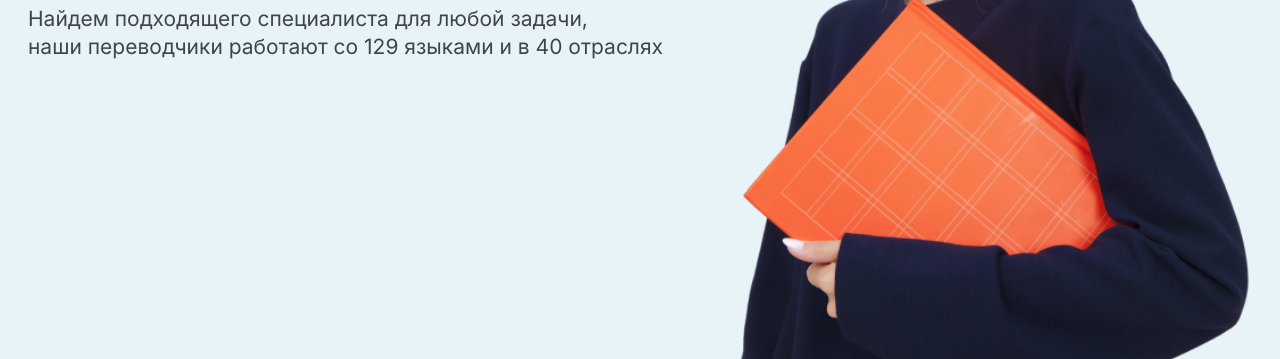
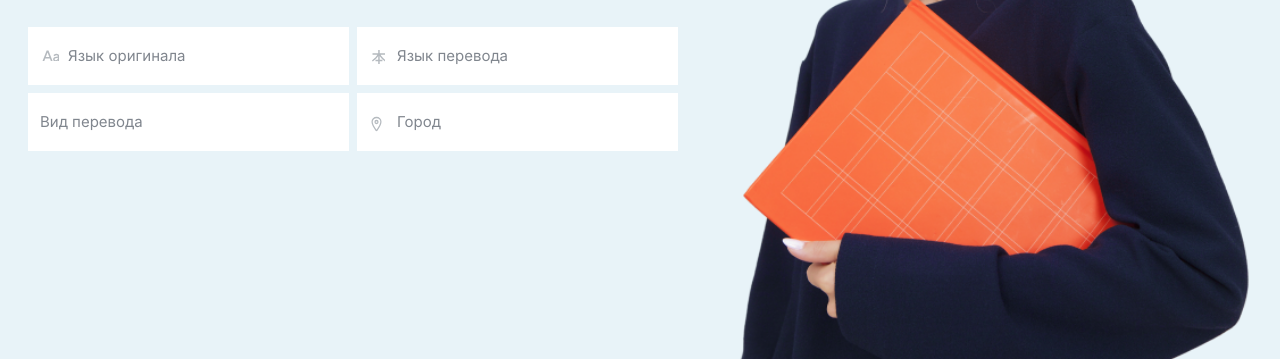
Before and after one commit to Andresh-maker/belingua-pages, a website: page src/index.html in a window 1280 px wide. Shown: the part 485-844 px from the top of the page. Drawn offline with nearby package versions, Linux system fonts and the light colour scheme; files that its build step writes are made by us from their sources.

Commit message:
added block forms

```diff
--- a/src/assets/scss/_vars.scss
+++ b/src/assets/scss/_vars.scss
@@ -1,5 +1,7 @@
 $grey-1: #030F30;
 $grey-2: #3F4350;
+$grey-3: #80868E;
+$grey-4: #525962;
 $act: #5753D0;
 $text-color: white;
 
--- /dev/null
+++ b/src/assets/scss/blocks/btn.scss
@@ -0,0 +1,15 @@
+.btn{
+  background: $act;
+  display: flex;
+  justify-content: center;
+  align-items: center;
+  color: $text-color;
+  box-shadow: none;
+  outline: none;
+  border: none;
+  .small{
+    border-radius: 4px;
+    padding: 8px 16px;
+    font-size: 15px;
+  }
+}
--- a/src/assets/scss/blocks/forms.scss
+++ b/src/assets/scss/blocks/forms.scss
@@ -1,22 +1,59 @@
-.main-screen__forms {
-  form.forms-language {
-    .forms-language__group {
-      input#forms-language__original.forms-language__original {}
-      label {}
+form.forms-language {
+  overflow: hidden;
+  display: flex;
+  flex-wrap: wrap;
+
+  .forms-language__group {
+    max-width: 321px;
+    width: 100%;
+    position: relative;
+    margin: 8px 8px 0px 0px;
+    overflow: hidden;
+
+    &:nth-child(even) {
+      margin-right: 0;
     }
-    .forms-language__group {
-      input#forms-language__translation.forms-language__translation {}
-      label {}
+
+    i.Aa, i.union, i.location {
+      position: absolute;
+      top: 40%;
+      left: 14px;
     }
-    .forms-language__group {
-      select#forms-language__view.forms-language__view {
-        option {}
+
+    input {
+      padding-left: 40px;
+      width: 100%;
+      height: 56px;
+      outline: none;
+      border: none;
+      font-size: 15px;
+      position: relative;
+
+      &:focus + label {
+        top: 7px;
+        color: $grey-4;
+        font-size: 13px;
       }
-      label {}
+      &.dropdown{
+        padding-left: 12px;
+      }
+      &.dropdown + label{
+        left: 12px;
+      }
     }
-    .forms-language__group {
-      input#forms-language__location.language__location {}
-      label {}
+    label {
+      font-size: 15px;
+      position: absolute;
+      left: 40px;
+      top: 21px;
+      z-index: 2;
+      transition: all 80ms linear;
+      color: $grey-3;
+      &.active {
+        top: 7px;
+        color: $grey-4;
+        font-size: 13px;
+      }
     }
   }
 }
--- /dev/null
+++ b/src/assets/scss/blocks/icons.scss
@@ -0,0 +1,19 @@
+i.Aa {
+  background: url("/assets/images/input/Aa.svg");
+  width: 16.8px;
+  height: 10.65px;
+  z-index: 2;
+}
+i.union {
+  background: url("/assets/images/input/Union.svg");
+  width: 14.09px;
+  height: 14px;
+  z-index: 2;
+}
+i.location {
+  width: 11.25px;
+  height: 16.25px;
+  z-index: 2;
+  background: url("/assets/images/input/icon_20_pin.svg") no-repeat center;
+  background-size: cover;
+}
--- a/src/assets/scss/style.scss
+++ b/src/assets/scss/style.scss
@@ -27,6 +27,8 @@ body h1{
   }
 }
 @import 'blocks/page';
+@import 'blocks/btn';
+@import 'blocks/icons';
 @import 'blocks/header';
 @import 'blocks/main-screen';
 @import 'blocks/forms';
--- a/src/index.html
+++ b/src/index.html
@@ -13,34 +13,32 @@ title: Главная
                     <p>Найдем подходящего специалиста для любой задачи,<br>
                         наши переводчики работают со 129 языками и в 40 отраслях</p>
                 </div>
-<!--                <div class="main-screen__forms">-->
-<!--                    <form action="#" class="forms-language">-->
-<!--                        <div class="forms-language__group">-->
-<!--                            <input id="forms-language__original" type="text" name="forms-language__original"-->
-<!--                                   class="forms-language__original"/>-->
-<!--                            <label for="forms-language__original">Язык оригинала</label>-->
-<!--                        </div>-->
-<!--                        <div class="forms-language__group">-->
-<!--                            <input id="forms-language__translation" type="text" name="forms-language__translation"-->
-<!--                                   class="forms-language__translation"/>-->
-<!--                            <label for="forms-language__translation">Язык перевода</label>-->
-<!--                        </div>-->
-<!--                        <div class="forms-language__group">-->
-<!--                            <select id="forms-language__view" class="forms-language__view" name="forms-language__view">-->
-<!--                                <option value=""></option>-->
-<!--                                <option value="">Вид перевода</option>-->
-<!--                                <option value="">художественный перевод</option>-->
-<!--                                <option value="">специальный</option>-->
-<!--                            </select>-->
-<!--                            <label for="forms-language__view">Вид перевода</label>-->
-<!--                        </div>-->
-<!--                        <div class="forms-language__group">-->
-<!--                            <input id="forms-language__location" type="text" name="forms-language__location"-->
-<!--                                   class="language__location"/>-->
-<!--                            <label for="forms-language__location">Город</label>-->
-<!--                        </div>-->
-<!--                    </form>-->
-<!--                </div>-->
+                <div class="main-screen__forms">
+                    <form action="#" class="forms-language">
+                        <div class="forms-language__group">
+                            <i class="Aa"></i>
+                            <input id="forms-language__original" type="text" name="forms-language__original"
+                                   class="forms-language__original"/>
+                            <label for="forms-language__original">Язык оригинала</label>
+                        </div>
+                        <div class="forms-language__group">
+                            <i class="union"></i>
+                            <input id="forms-language__translation" type="text" name="forms-language__translation"
+                                   class="forms-language__translation"/>
+                            <label for="forms-language__translation">Язык перевода</label>
+                        </div>
+                        <div class="forms-language__group">
+                            <input id="forms-language__view" class="forms-language__view dropdown" name="forms-language__view" />
+                            <label for="forms-language__view">Вид перевода</label>
+                        </div>
+                        <div class="forms-language__group">
+                            <i class="location"></i>
+                            <input id="forms-language__location" type="text" name="forms-language__location"
+                                   class="language__location"/>
+                            <label for="forms-language__location">Город</label>
+                        </div>
+                    </form>
+                </div>
             </div>
 
             <div class="main-screen__right">
--- a/src/layouts/default.html
+++ b/src/layouts/default.html
@@ -18,6 +18,7 @@
     </div>
 
     <!-- JS -->
-<!--    <script src="assets/js/app.js"></script>-->
+    <script src="https://ajax.googleapis.com/ajax/libs/jquery/3.6.0/jquery.min.js"></script>
+    <script src="assets/js/app.js"></script>
 </body>
 </html>
--- a/src/partials/header.html
+++ b/src/partials/header.html
@@ -27,7 +27,7 @@
                     <a href="#">Войти</a>
                 </div>
                 <div class="create-order">
-                    <button type="button">Создать заказ</button>
+                    <button type="button" class="btn small">Создать заказ</button>
                 </div>
             </div>
         </div>
```
Also changed, not shown: src/assets/js/main.js (added, +12 -0 lines), src/assets/fonts/Inter/Inter-Bold.ttf (added), src/assets/fonts/Inter/Inter-Bold.woff (added), src/assets/fonts/Inter/Inter-Bold.woff2 (added), src/assets/fonts/Inter/Inter-Regular.ttf (added), src/assets/fonts/Inter/Inter-Regular.woff (added), src/assets/fonts/Inter/Inter-Regular.woff2 (added), src/assets/images/input/Aa.svg (added), src/assets/images/input/Union.svg (added), src/assets/images/input/icon_20_pin.svg (added).
